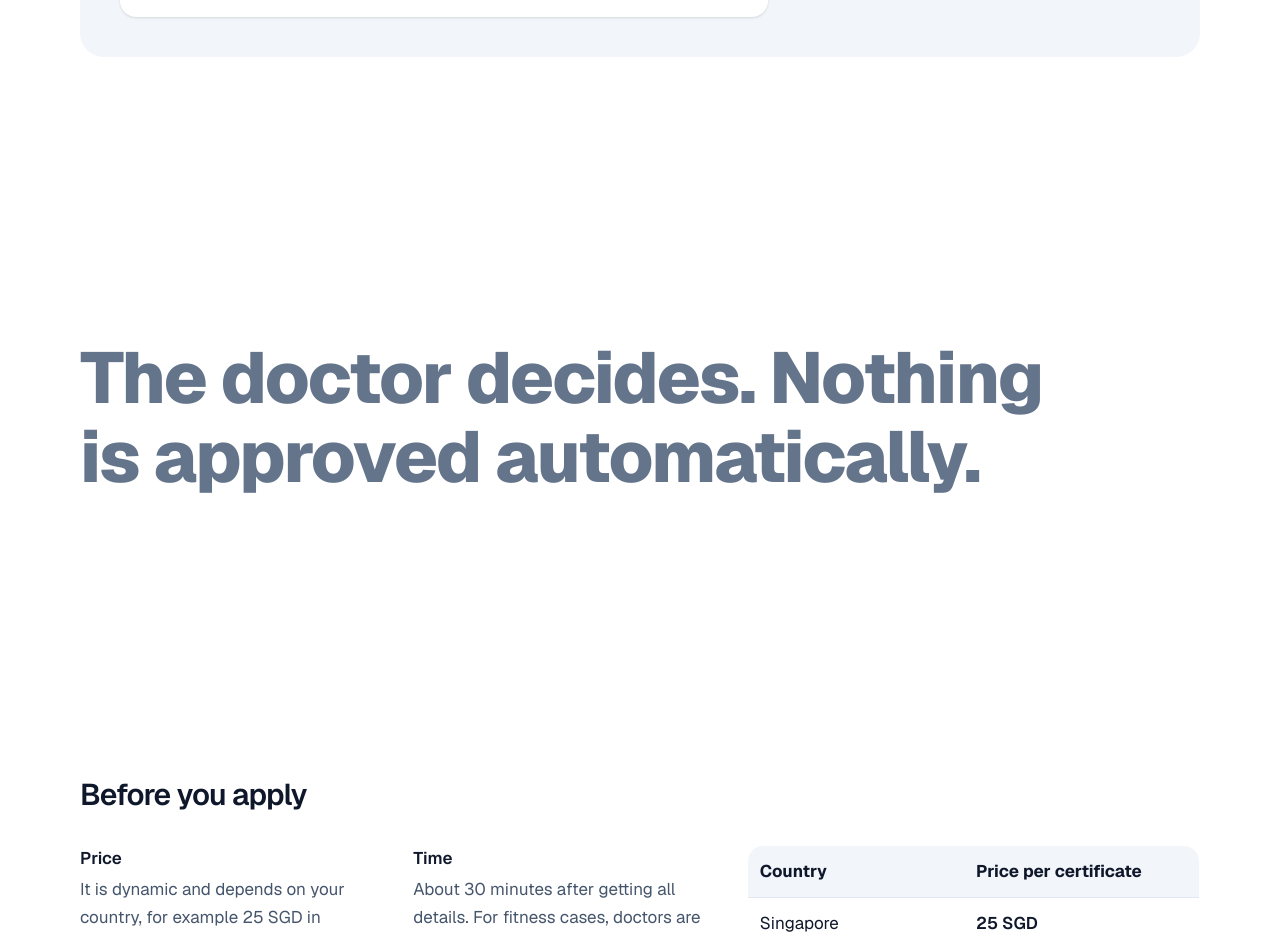
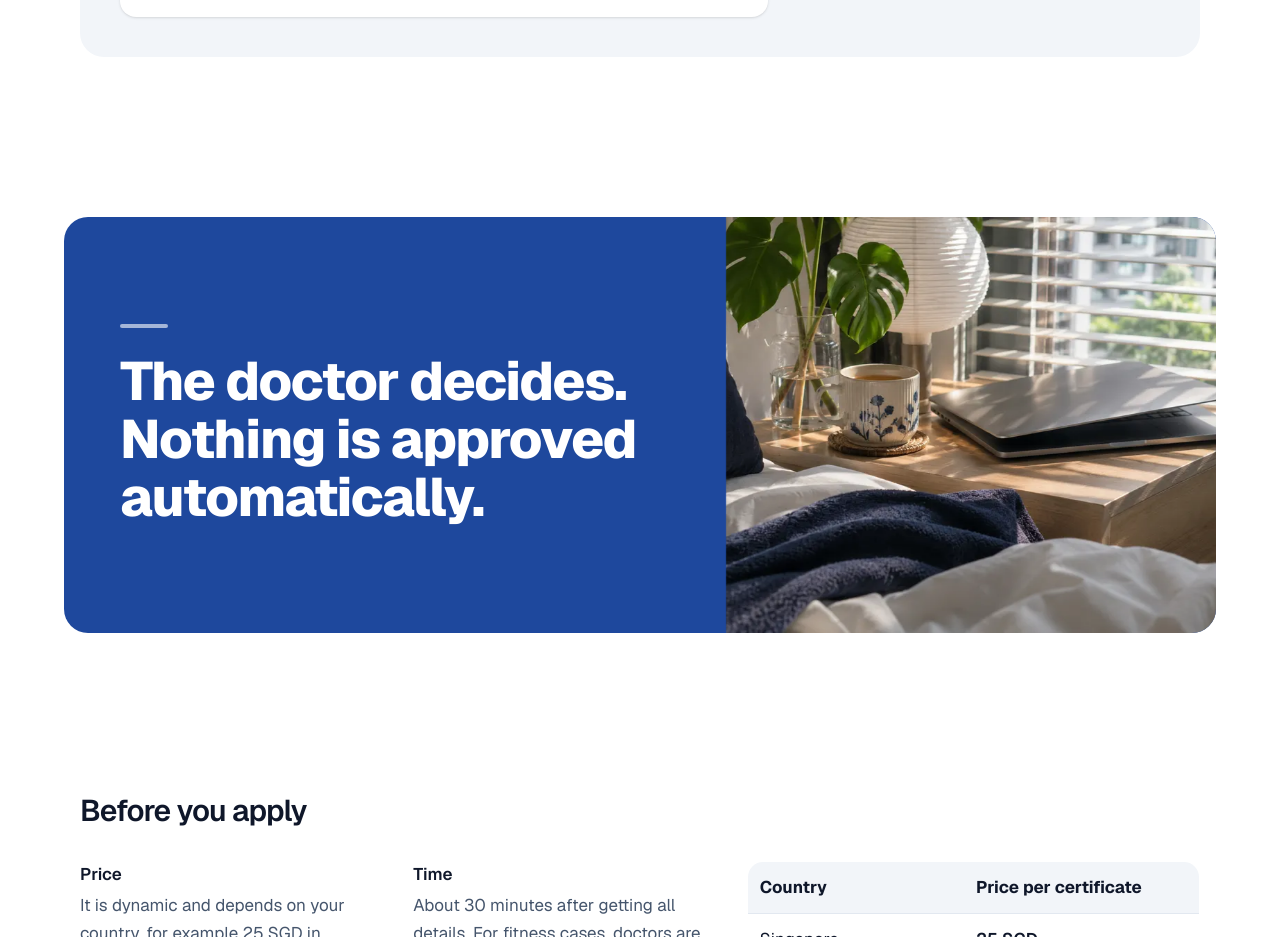
Before and after one commit to Biswajitdash-09/medical_certificate_nextjs_task, a Next.js app: page /dr in a window 1280 px wide. Shown: the part 2480-3417 px from the top of the page. Built offline with nearby package versions, Linux system fonts and the light colour scheme.

Commit message:
feat(statement): brand-colour panel with photo instead of an empty white screen

```diff
--- a/app/globals.css
+++ b/app/globals.css
@@ -83,7 +83,8 @@ details[open]::details-content { block-size: auto; }
 [data-enter] .enter-2 { animation: enter 700ms 150ms ease-out both; }
 
 /* Statement words light up as the sentence crosses the screen; scroll-driven CSS, no script */
-.statement-word { color: var(--text); }
+/* --word-on and --word-dim let the statement sit on a dark brand panel as well as on white */
+.statement-word { color: var(--word-on, var(--text)); }
 @supports (animation-timeline: view()) {
   .statement-word {
     animation: word-on linear both;
@@ -91,11 +92,11 @@ details[open]::details-content { block-size: auto; }
     animation-range: cover calc(15% + var(--i) / var(--n) * 30%) cover calc(25% + var(--i) / var(--n) * 30%);
   }
   /* Dimmed words stay slate-500 so even the resting state passes WCAG contrast */
-  @keyframes word-on { from { color: #64748b; } to { color: var(--text); } }
+  @keyframes word-on { from { color: var(--word-dim, #64748b); } to { color: var(--word-on, var(--text)); } }
 }
 
 /* Reduced motion: everything rests in its final state and nothing stays hidden */
 @media (prefers-reduced-motion: reduce) {
   *, *::before, *::after, details::details-content { animation: none !important; transition: none !important; scroll-behavior: auto !important; }
-  .statement-word { color: var(--text) !important; }
+  .statement-word { color: var(--word-on, var(--text)) !important; }
 }
--- a/components/Statement.tsx
+++ b/components/Statement.tsx
@@ -1,12 +1,20 @@
+import Image from "next/image";
 import type { Brand } from "@/brands/types";
 
-// The page's one moment: the brand's own sentence set large, words lighting up as it scrolls through (pure CSS, no JS)
+// The page's one moment: the brand's own sentence on a brand-colour panel beside one of its photos, words lighting up as it scrolls (pure CSS)
 export function Statement({ brand }: { brand: Brand }) {
   const words = brand.statement.split(" ");
+  // Reuse a service photo the brand already has, so the panel never needs a new asset or an empty frame
+  const photo = brand.services.find((s) => s.photo)?.photo;
   return (
-    <section aria-label={brand.statement} className="statement bg-white">
-      <div className="mx-auto flex min-h-[70svh] max-w-6xl items-center px-4 py-20">
-        <p className="text-4xl font-extrabold leading-[1.1] tracking-tight text-balance md:text-7xl">
+    <section aria-label={brand.statement} className="statement bg-white px-4 py-12 md:py-20">
+      <div
+        className="mx-auto grid max-w-6xl overflow-hidden rounded-3xl bg-brand text-brand-ink lg:grid-cols-[1.35fr_1fr]"
+        style={{ "--word-on": "#ffffff", "--word-dim": "rgba(255,255,255,0.55)" } as React.CSSProperties}
+      >
+        <div className="flex flex-col justify-center gap-6 p-7 sm:p-10 lg:p-14">
+          <span aria-hidden="true" className="h-1 w-12 rounded-full bg-white/60" />
+          <p className="text-balance text-[32px] font-extrabold leading-[1.08] tracking-tight sm:text-[44px] lg:text-[54px]">
             {words.map((w, i) => (
               <span key={i} className="statement-word" style={{ "--i": i, "--n": words.length } as React.CSSProperties}>
                 {w}{" "}
@@ -14,6 +22,12 @@ export function Statement({ brand }: { brand: Brand }) {
             ))}
           </p>
         </div>
+        {photo && (
+          <div className="relative aspect-[16/10] lg:aspect-auto lg:min-h-[26rem]">
+            <Image src={photo.src} alt="" fill sizes="(max-width: 1023px) 100vw, 40vw" className="object-cover" />
+          </div>
+        )}
+      </div>
     </section>
   );
 }
```
Lines whose indentation alone changed are shown as unchanged.
